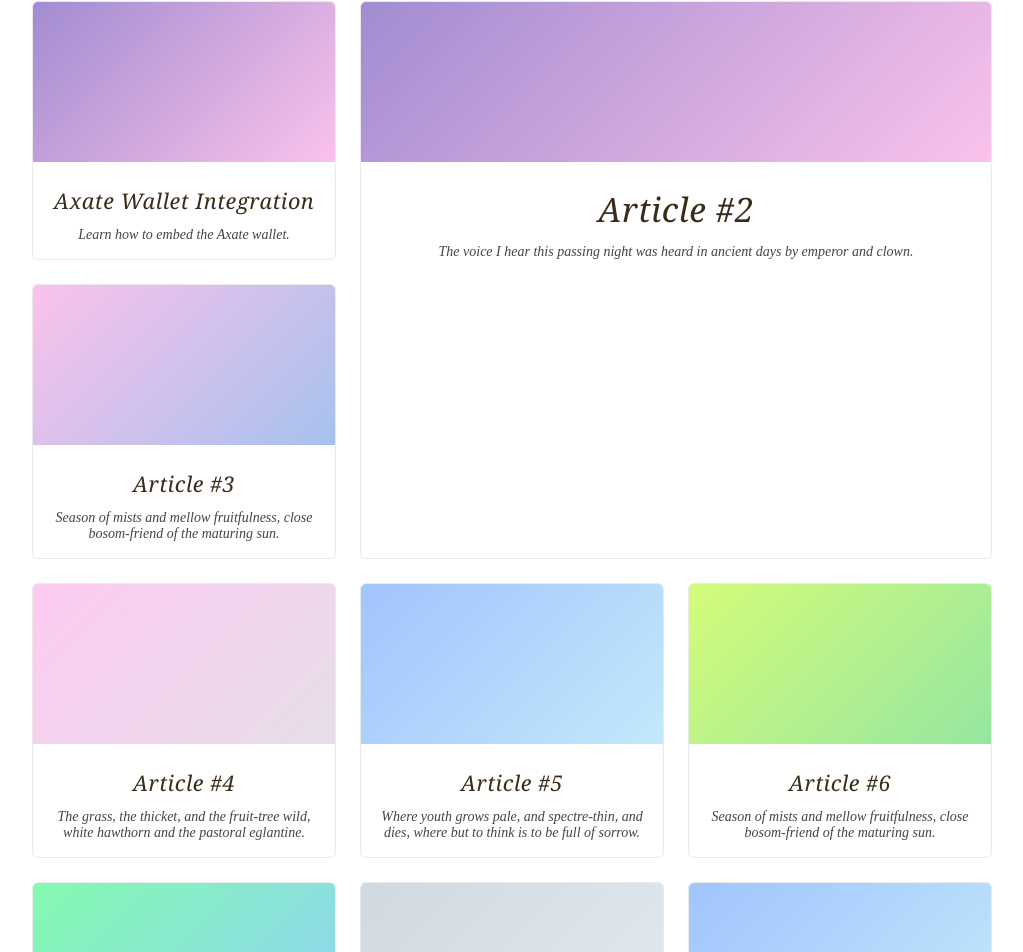
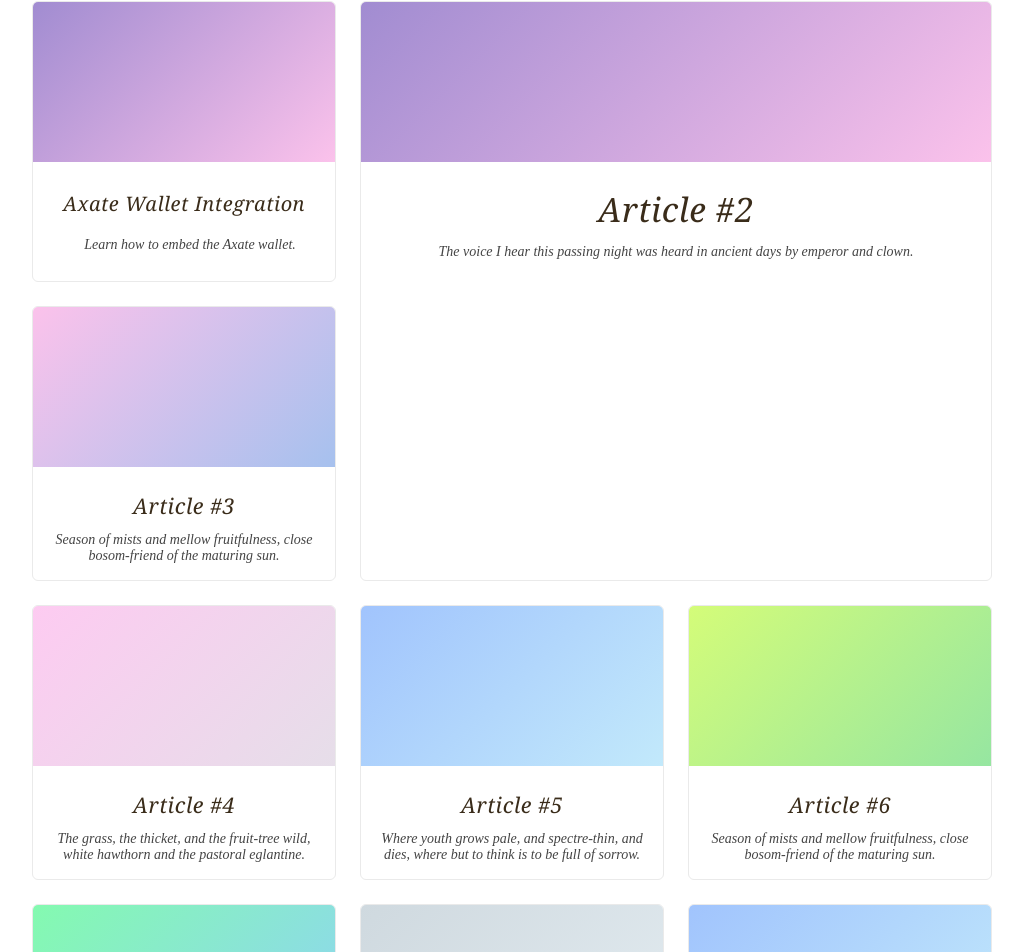
Before and after one commit to AgateHQ/branch-master, a Next.js app: page / in a window 1280 px wide. Shown: the part 802-1754 px from the top of the page, without its empty margins (128-1151 px from the left). Built offline with nearby package versions, Linux system fonts and the light colour scheme.

Commit message:
Refine Axate integration example

```diff
--- a/pages/index.js
+++ b/pages/index.js
@@ -187,30 +187,9 @@ export default function Home() {
               className={styles.cardImage}
               style={{ background: gradients[1] }}
             />
-            <div style={{ textAlign: "center" }}>
-              <h3
-                style={{
-                  fontFamily: "Georgia, serif",
-                  fontWeight: 400,
-                  fontStyle: "italic",
-                  fontSize: "1.35rem",
-                  color: "#3a2c1a",
-                  margin: "0.5rem 0 0.25rem 0",
-                  letterSpacing: "0.5px",
-                  textShadow: "0 1px 2px rgba(255,255,255,0.15)",
-                  padding: "0 1rem 0 1rem",
-                }}
-              >
-                Axate Wallet Integration
-              </h3>
-              <p
-                style={{
-                  fontStyle: "italic",
-                  color: "#444",
-                  padding: "0.5rem 1rem 1rem 1rem",
-                  margin: 0,
-                }}
-              >
+            <div className={styles.cardContent}>
+              <h3 className={styles.cardTitle}>Axate Wallet Integration</h3>
+              <p className={styles.cardDescription}>
                 Learn how to embed the Axate wallet.
               </p>
             </div>
--- a/styles/Home.module.css
+++ b/styles/Home.module.css
@@ -116,6 +116,30 @@
   color: #444;
 }
 
+/* Content wrapper for custom card descriptions */
+.cardContent {
+  text-align: center;
+}
+
+.cardTitle {
+  font-family: Georgia, "Times New Roman", serif;
+  font-weight: 400;
+  font-style: italic;
+  font-size: 1.35rem;
+  color: #3a2c1a;
+  margin: 0.5rem 0 0.25rem 0;
+  letter-spacing: 0.5px;
+  text-shadow: 0 1px 2px rgba(255, 255, 255, 0.15);
+  padding: 0 1rem;
+}
+
+.cardDescription {
+  font-style: italic;
+  color: #444;
+  padding: 0.5rem 1rem 1rem 1rem;
+  margin: 0;
+}
+
 .version {
   text-align: center;
   margin-top: 2rem;
```
Also changed, not shown: pages/articles/axate-integration.js (+3 -10 lines), styles/Article.module.css (+13 -0 lines).
